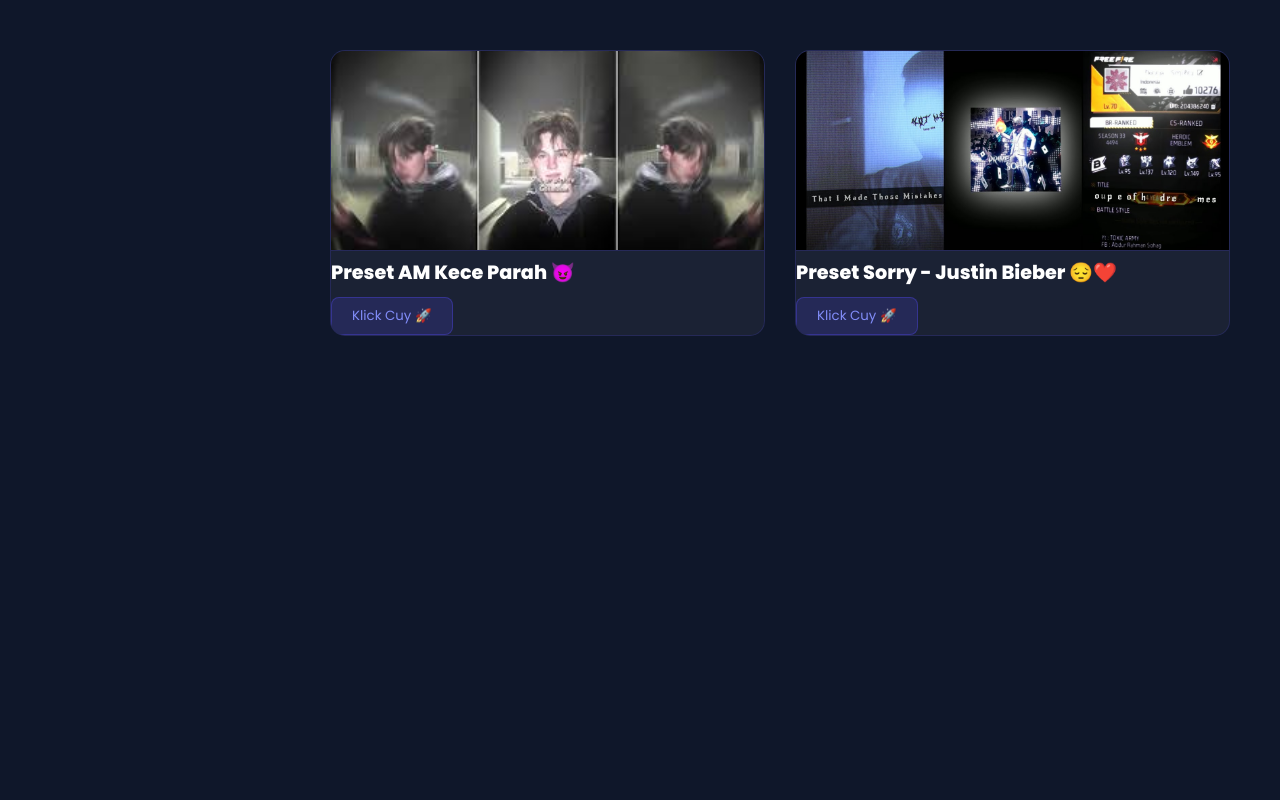
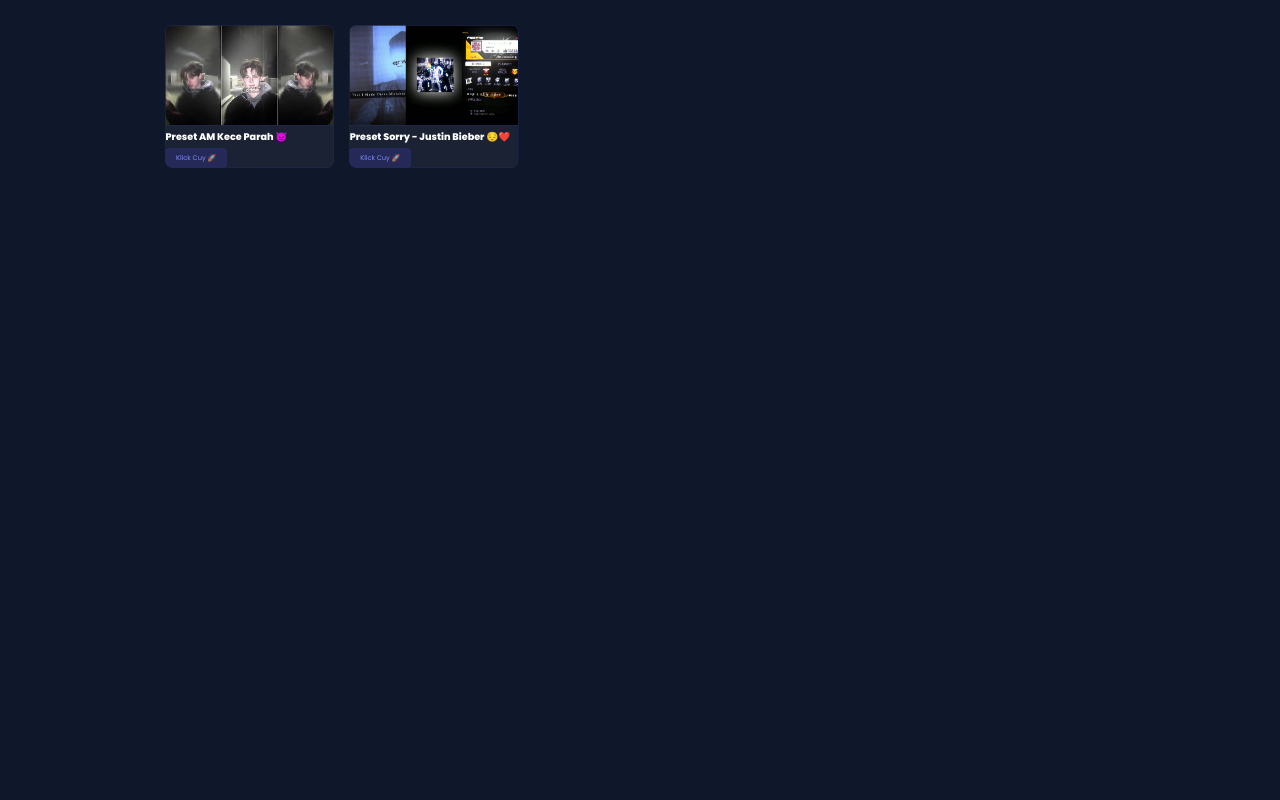
Before and after one commit to opgodsnetwork/opgodsnetwork.github.io, a PHP site: page /jedagjedug-apk.html in a window 1280 px wide. Run offline with PHP 8.4, Linux system fonts and the light colour scheme.

Commit message:
Update apk6.css

```diff
--- a/apk6.css
+++ b/apk6.css
@@ -1,4 +1,18 @@
- /* CSS untuk Sidebar dan Konten */
+/* CSS untuk menyesuaikan zoom 50% */
+html, body {
+    height: 100%;
+    width: 100%;
+}
+
+body {
+    transform: scale(0.5);  /* Mengurangi tampilan menjadi 50% */
+    transform-origin: top left;  /* Menjaga asal transformasi dari sudut kiri atas */
+    width: 200%;  /* Memperbesar lebar body agar tidak terpotong */
+    height: 200%; /* Memperbesar tinggi body agar tetap penuh */
+    overflow: hidden; /* Menyembunyikan overflow yang muncul karena scaling */
+}
+
+/* Kode lainnya tetap sama seperti sebelumnya */
 * {
     margin: 0;
     padding: 0;
@@ -12,7 +26,6 @@
     display: flex;
 }
 
-        /* Sidebar Styles */
 .sidebar {
     width: 280px;
     background: rgba(15, 23, 42, 0.95);
@@ -38,7 +51,6 @@
     margin-bottom: 30px;
 }
 
-        /* Tombol Hamburger */
 .menu-toggle {
     font-size: 1.5rem;
     color: #fff;
@@ -46,7 +58,6 @@
     margin-left: 20px;
 }
 
-        /* Sidebar Close Button */
 .sidebar-close {
     font-size: 2rem;
     color: red;
```
Lines whose indentation alone changed are shown as unchanged.
